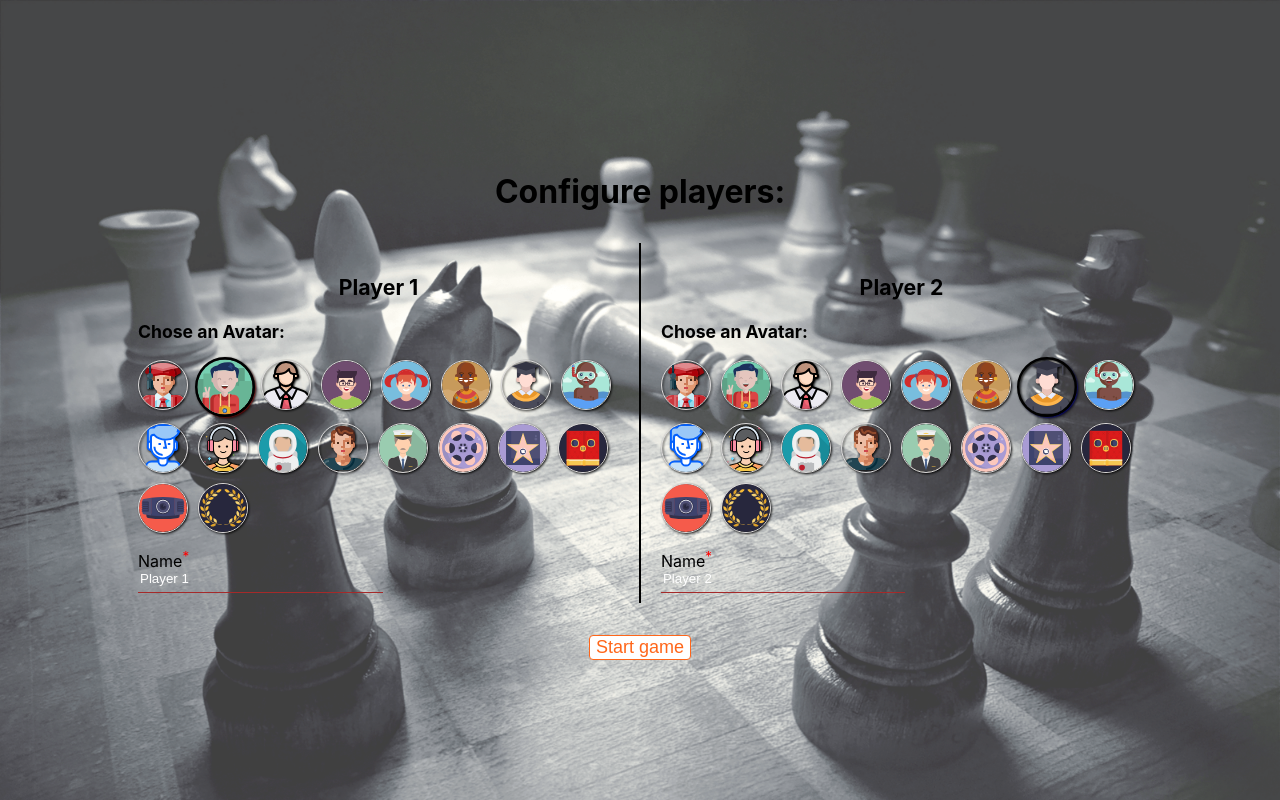
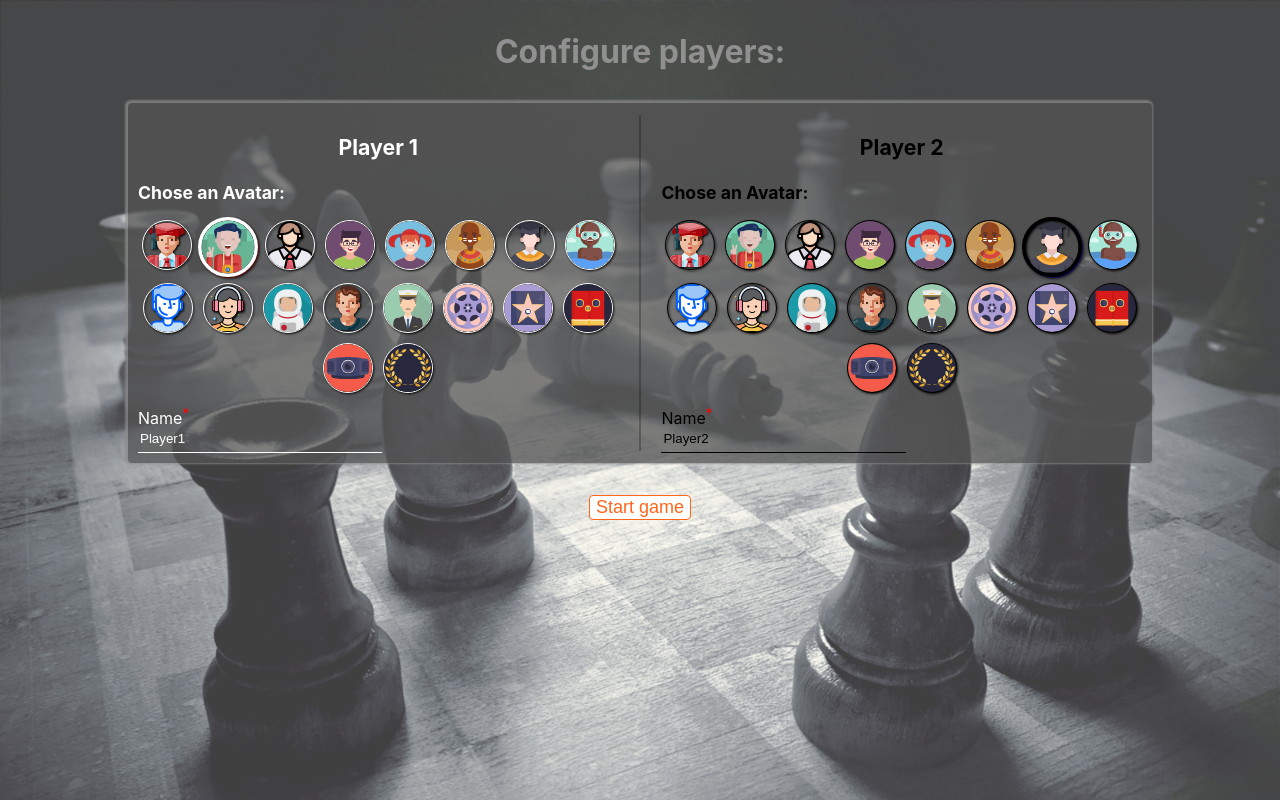
Before and after one commit to red-shadow18/react_chess_arena, a React (Create React App) app: page / in a window 1280 px wide. Built offline with nearby package versions, Linux system fonts and the light colour scheme.

Commit message:
added redux and created chessBoard

```diff
--- a/package.json
+++ b/package.json
@@ -9,7 +9,9 @@
     "@testing-library/user-event": "^13.5.0",
     "react": "^18.2.0",
     "react-dom": "^18.2.0",
+    "react-redux": "^8.1.3",
     "react-scripts": "5.0.1",
+    "redux": "^4.2.1",
     "web-vitals": "^2.1.4"
   },
   "scripts": {
--- a/src/App.js
+++ b/src/App.js
@@ -1,5 +1,6 @@
 import './App.css';
 import ChessBoard from './Components/ChessBoard';
+
 
 function App() {
   return (
--- a/src/Components/Avatar.jsx
+++ b/src/Components/Avatar.jsx
@@ -4,7 +4,7 @@ const IndividualAvatar=styled.img`
     height:50px;
     aspect-ratio: 1;;
     border-radius: 50%;
-    border:1px solid #dddbdb;
+    border:1px solid ${props=>props.borderColor || "#dddbdb"};
     filter:drop-shadow(1px 1px 1px black);
     box-sizing: border-box;
 `
--- a/src/Components/BoardSetup.jsx
+++ b/src/Components/BoardSetup.jsx
@@ -1,4 +1,4 @@
-import React,{useState} from "react";
+import React from "react";
 import Heading from "./Heading";
 import styled from "@emotion/styled";
 import Avatar1 from "../asset/images/AvatarIcons/1.svg"
@@ -24,10 +24,89 @@ import IndividualAvatar from "./Avatar";
 import TextField from "./InputField";
 import Button from "./Button";
 
+import { useDispatch, useSelector } from "react-redux";
+import { changeGameState, changePlayer1AvatarId, changePlayer1Name, changePlayer2AvatarId, changePlayer2Name } from "../redux/action";
+
 const allAvatars=[Avatar1,Avatar2, Avatar3,Avatar4,Avatar5,Avatar6,Avatar7,Avatar8,Avatar9,Avatar10,Avatar11,Avatar12,Avatar13,Avatar14,Avatar15,Avatar16,Avatar17,Avatar18]
+
+
+const BoardSetup=()=>{
+
+    const dispatch=useDispatch()
+
+
+    const player1Name=useSelector(state=>state.player1Name)
+    const player1AvatarId=useSelector(state=>state.player1AvatarId)
+    const player2Name=useSelector(state=>state.player2Name)
+    const player2AvatarId=useSelector(state=>state.player2AvatarId)
+
+    const handleStartGame =()=>{
+       dispatch(changeGameState("gamePlay"))
+    }
+
+    const checkStartButtonState = ()=>{
+        let disabled=true
+        if(player1Name && player1AvatarId && player2Name && player2AvatarId){
+            return false
+        }
+        return disabled
+    }
+
+    const handleAvatarSelection=(e)=>{
+        const {id}= e.target
+        const {sectionid}=e.target.closest("div").dataset
+        if(sectionid==="player1"){
+            dispatch(changePlayer1AvatarId(id))
+        }else if(sectionid==="player2"){
+            dispatch(changePlayer2AvatarId(id))
+        }
+    }
+
+    const handlePlayerNameChange=(value,id)=>{
+        if(id==="player1"){
+            dispatch(changePlayer1Name(value))
+        }else if(id==="player2"){
+            dispatch(changePlayer2Name(value))
+        }
+    }
+
+    return (
+        <BoardSetupContainer>
+        <Heading type="h1" textAlign="center" color="#909090">Configure players:</Heading>
+        <div className="playersInfo">
+            <section className="section1" >
+            <Heading type="h3" color="white" textAlign="center">Player 1</Heading>
+            <Heading type="h4" color="white">Chose an Avatar:</Heading>
+            <div className="avatarContainer" data-sectionid="player1" onClick={handleAvatarSelection}>
+                {
+                    allAvatars.map((avatar,index)=><IndividualAvatar borderColor="white" className={player1AvatarId===`avatar-id-player1-${index}`? "chosenAvatarP1" :""} id={`avatar-id-player1-${index}`} src={avatar} key={index}/>)
+                }
+            </div>
+            <TextField borderColor="white" width="50%" className="mt-2rem nameText" onChange={handlePlayerNameChange} value={player1Name} label="Name" playerNumber="player1"/>
+            </section>
+            <section className="verticalLine"></section>
+            <section className="section2" >
+            <Heading type="h3" textAlign="center">Player 2</Heading>
+            <Heading type="h4">Chose an Avatar:</Heading>
+            <div className="avatarContainer" data-sectionid="player2" onClick={handleAvatarSelection}>
+                {
+                    allAvatars.map((avatar,index)=><IndividualAvatar borderColor="black" className={player2AvatarId===`avatar-id-player2-${index}`? "chosenAvatarP2" :""} id={`avatar-id-player2-${index}`} src={avatar} key={index}/>)
+                }
+            </div>
+            <TextField borderColor="black" width="50%" className="mt-2rem nameText" onChange={handlePlayerNameChange} value={player2Name} label="Name" playerNumber="player2"/>
+            </section>
+        </div>
+
+        <Button className="mt-2rem" type="secondary" size="18px" onClick={handleStartGame} disabled={checkStartButtonState()}>Start game</Button>
+
+    </BoardSetupContainer>
+    )
+}
 
 const BoardSetupContainer=styled.div`
     width:80%;
+
+
 
     .mt-1rem {
         margin-top:1rem;
@@ -39,19 +118,47 @@ const BoardSetupContainer=styled.div`
         width:100%;
         display:flex;
         gap:10px;
+        position: relative;
+
+    &:before{
+    box-sizing: border-box;
+    border-radius: 4px;
+    box-shadow: -1px -1px 2px 2px #8b8b8b;
+    content: "";
+    width: 100%;
+    height: 100%;
+    background: #545454;
+    position: absolute;
+    z-index: -2;
+    opacity: .75;
+    top: 0;
+    left: 0;
+    padding: 10px;
+}
     }
-    .section1, .section2{
+    .section1{
         width:50%;
         padding: 10px;
+        color:white !important;
+    }
+    .section2{
+        width:50%;
+        padding: 10px;
+        color:black !important;
     }
     .verticalLine{
-        width:2px;
-        background-color:black;
+        opacity: 0.25;
+        width: 3px;
+        background-color: black;
+        margin: 12px 0;
+        outline: none;
+        border: none;
     }
     .avatarContainer{
         display:flex;
         flex-wrap: wrap;
         gap:10px;
+        justify-content: center;
     }
 
     img{
@@ -65,7 +172,7 @@ const BoardSetupContainer=styled.div`
     .chosenAvatarP1 {
         margin:1.5px;
         transform:scale(1.2);
-        border: 2px solid black;
+        border: 3px solid white;
         animation:glow 1s infinite alternate;
     }
     @keyframes glow {
@@ -79,7 +186,7 @@ const BoardSetupContainer=styled.div`
     .chosenAvatarP2 {
         margin:1.5px;
         transform:scale(1.2);
-        border: 2px solid black;
+        border: 3px solid black;
         animation:glow2 1s infinite alternate;
     }
 
@@ -93,82 +200,9 @@ const BoardSetupContainer=styled.div`
 
     .nameText{
         input {
-            color:white;
+            color:inherit;
         }
     }
 `
 
-const initialPlayersDetails={
-    player1:{
-        name:"Player 1",
-        avatarId:"avatar-id-player1-1"
-    },
-    player2:{
-        name:"Player 2",
-        avatarId:"avatar-id-player2-6"
-    }
-}
-const BoardSetup=()=>{
-
-    const handleStartGame =()=>{
-        //set
-        console.log("heyyya")
-    }
-
-    const checkStartButtonState = ()=>{
-        let disabled=true
-        const {player1, player2}=playersDetails
-        if(player1.name && player2.name && player1.avatarId && player2.avatarId){
-            return false
-        }
-
-
-        return disabled
-    }
-
-    const handleAvatarSelection=(e)=>{
-        const {id}= e.target
-        const {sectionid}=e.target.closest("div").dataset
-        setPlayerDetails((prev)=>({...prev,[sectionid]:{...prev[sectionid],avatarId:id}}))
-    }
-
-    const handlePlayerNameChange=(value,id)=>{
-        setPlayerDetails((prev)=>({...prev,[id]:{...prev[id],name:value}}))
-    }
-
-    const [playersDetails, setPlayerDetails]=useState({...initialPlayersDetails})
-
-    return (
-        <BoardSetupContainer>
-        <Heading type="h1" textAlign="center">Configure players:</Heading>
-        <div className="playersInfo">
-            <section className="section1" >
-            <Heading type="h3" textAlign="center">Player 1</Heading>
-            <Heading type="h4">Chose an Avatar:</Heading>
-            <div className="avatarContainer" data-sectionid="player1" onClick={handleAvatarSelection}>
-                {
-                    allAvatars.map((avatar,index)=><IndividualAvatar className={playersDetails.player1.avatarId===`avatar-id-player1-${index}`? "chosenAvatarP1" :""} id={`avatar-id-player1-${index}`} isChosen src={avatar} key={index}/>)
-                }
-            </div>
-            <TextField width="50%" className="mt-2rem nameText" onChange={handlePlayerNameChange} value={playersDetails.player1.name} label="Name" playerNumber="player1"/>
-            </section>
-            <section className="verticalLine"></section>
-            <section className="section2" >
-            <Heading type="h3" textAlign="center">Player 2</Heading>
-            <Heading type="h4">Chose an Avatar:</Heading>
-            <div className="avatarContainer" data-sectionid="player2" onClick={handleAvatarSelection}>
-                {
-                    allAvatars.map((avatar,index)=><IndividualAvatar className={playersDetails.player2.avatarId===`avatar-id-player2-${index}`? "chosenAvatarP2" :""} id={`avatar-id-player2-${index}`} src={avatar} key={index}/>)
-                }
-            </div>
-            <TextField width="50%" className="mt-2rem nameText" onChange={handlePlayerNameChange} value={playersDetails.player2.name} label="Name" playerNumber="player2"/>
-            </section>
-        </div>
-
-        <Button className="mt-2rem" type="secondary" size="18px" onClick={handleStartGame} disabled={checkStartButtonState()}>Start game</Button>
-
-    </BoardSetupContainer>
-    )
-}
-
 export default BoardSetup;
--- a/src/Components/ChessBoard.jsx
+++ b/src/Components/ChessBoard.jsx
@@ -1,12 +1,14 @@
-import React,{useState} from "react";
+import React from "react";
 import BoardSetup from "./BoardSetup";
+import GamePlay from "./GamePlay";
 import styled from "@emotion/styled";
 import BoardSetupBackground from "../asset/images/Background/BoardSetupBg.png";
+import {useSelector } from "react-redux";
 
-const ChessboardWrapper=styled.div`
+const ChessGameWrapper=styled.div`
 display:flex;
 justify-content:center;
-align-items:center;
+align-items:flex-start;
 height:100vh;
 
 &:before{
@@ -19,7 +21,6 @@ height:100vh;
     position:absolute;
     z-index:-2;
     opacity:.75;
-
 }
 
 
@@ -30,22 +31,23 @@ height:100vh;
 // const tokenTypes=[1,2,3]
 
 const ChessBoard=()=>{
-    const [currentState, setCurrentState]=useState("gameSetup")
+    const currentGameState=useSelector(state=>state.currentGameState)
 
     const states={
-        "gameSetup":<BoardSetup currentState={currentState}/>,
-        "gamePlay":"",
+        "gameSetup":<BoardSetup/>,
+        "gamePlay":<GamePlay/>,
         "gameReport":""
     }
 
 
+
     return (
-        <ChessboardWrapper>
+        <ChessGameWrapper>
             {
-                states[currentState]
+                states[currentGameState]
             }
 
-        </ChessboardWrapper>
+        </ChessGameWrapper>
     )
 }
 
--- /dev/null
+++ b/src/Components/GamePlay.jsx
@@ -0,0 +1,74 @@
+import React from "react";
+import styled from "@emotion/styled";
+
+
+const allChessSquares=[]
+//const horizontalAxis=["A","B","C","D","E","F","G","H"]
+const horizontalAxis=[1,2,3,4,5,6,7,8]
+const verticalAxis=[8,7,6,5,4,3,2,1]
+const chessSquaresCreater=()=>{
+    for (let i of horizontalAxis){
+        for (let j of verticalAxis){
+            allChessSquares.push([i,j])
+        }
+    }
+}
+
+chessSquaresCreater()
+
+const squareColorFinder=(x,y)=>{
+    if((x+y)%2===0){
+        return "blackBackground"
+    }else {
+        return "whiteBackground"
+    }
+
+}
+
+
+const GamePlay=()=>{
+    return (
+        <ChessBoardWrapper>
+            <div className="squareBoard">
+                {
+                    allChessSquares.map((square, index)=><div key={index} className={`individualSquare ${squareColorFinder(square[0], square[1])}`}></div>)
+                }
+            </div>
+        </ChessBoardWrapper>
+    )
+}
+
+const ChessBoardWrapper=styled.div`
+    display:flex;
+    justify-content: center;
+    align-items:center;
+    height:100vh;
+    width:100%;
+    box-sizing:border-box;
+
+    .squareBoard {
+        height:80vh;
+        width:80vh;
+        border:0.5px solid red;
+        display:flex;
+        flex-wrap: wrap;
+    }
+
+    .individualSquare {
+        box-sizing:border-box;
+        border:0.5px solid red;
+        width:${100/8}%;
+        height:${100/8}%;
+    }
+
+    .whiteBackground {
+        background-color: #ffffff;
+    }
+
+    .blackBackground {
+        background-color: #000000;
+    }
+`
+
+
+export default GamePlay
--- a/src/Components/Heading.jsx
+++ b/src/Components/Heading.jsx
@@ -28,7 +28,7 @@ const Heading=styled.p`
 
 font-size: ${props=>props.type ? headingStyleMap[props.type]["fontSize"] : "1rem"};
 font-weight: bold;
-color: ${props=>props.color ? headingStyleMap[props.color] : "black"};
+color: ${props=>props.color ? props.color : "black"};
 text-align: ${props=> props.textAlign || "left"};
 `
 
--- a/src/Components/InputField.jsx
+++ b/src/Components/InputField.jsx
@@ -10,12 +10,12 @@ const TextFieldWrapper=styled.div`
         height:25px;
         width:100%;
         border:none;
-        border-bottom: 1px solid brown;
+        border-bottom: 1px solid  ${props=>props?.borderColor||"brown"};
         background: transparent;
         outline:none;
 
         &:focus~label, &:valid~label{
-            bottom:22px
+            bottom:25px
         }
     }
     .label {
@@ -32,14 +32,14 @@ const TextFieldWrapper=styled.div`
 
 `
 
-export default function TextField({value="",label="", onChange, playerNumber, className, width}){
+export default function TextField({value="",label="", onChange, playerNumber, className, width, borderColor}){
 
     const handleInputValueChange=(e)=>{
         const {value,id}=e.target
         onChange(value,id)
     }
 return (
-    <TextFieldWrapper width={width} className={className}>
+    <TextFieldWrapper width={width} className={className} borderColor={borderColor}>
         <input className="inputField" value={value} onChange={handleInputValueChange} id={playerNumber} required/>
         <label className="label">{label}<sup>*</sup></label>
     </TextFieldWrapper>
--- a/src/index.js
+++ b/src/index.js
@@ -3,11 +3,15 @@ import ReactDOM from 'react-dom/client';
 import './index.css';
 import App from './App';
 import reportWebVitals from './reportWebVitals';
+import { Provider } from 'react-redux';
+import {store} from "./redux/store"
 
 const root = ReactDOM.createRoot(document.getElementById('root'));
 root.render(
   <React.StrictMode>
+    <Provider store={store}>
     <App />
+    </Provider>
   </React.StrictMode>
 );
 
--- /dev/null
+++ b/src/redux/action.js
@@ -0,0 +1,12 @@
+export const CHANGETGAMESTATE ="CHANGETGAMESTATE";
+export const CHANGEPLAYER1NAME="CHANGEPLAYER1NAME";
+export const CHANGEPLAYER1AVATARID="CHANGEPLAYER1AVATARID";
+export const CHANGEPLAYER2NAME="CHANGEPLAYER2NAME"
+export const CHANGEPLAYER2AVATARID="CHANGEPLAYER2AVATARID"
+
+
+export const changeGameState=(value)=>({type:CHANGETGAMESTATE, payload:value})
+export const changePlayer1Name=(value)=>({type:CHANGEPLAYER1NAME, payload:value})
+export const changePlayer1AvatarId=(value)=>({type:CHANGEPLAYER1AVATARID,payload:value})
+export const changePlayer2Name=(value)=>({type:CHANGEPLAYER2NAME, payload:value})
+export const changePlayer2AvatarId=(value)=>({type:CHANGEPLAYER2AVATARID,payload:value})
--- /dev/null
+++ b/src/redux/reducer.js
@@ -0,0 +1,15 @@
+export const reducer=(state,action)=>{
+    if (action.type==="CHANGETGAMESTATE"){
+        return {...state, currentGameState:action.payload}
+    }else if (action.type==="CHANGEPLAYER1NAME"){
+        return {...state, player1Name:action.payload}
+    }else if (action.type==="CHANGEPLAYER1AVATARID"){
+        return {...state, player1AvatarId:action.payload}
+    }else if (action.type==="CHANGEPLAYER2NAME"){
+        return {...state, player2Name:action.payload}
+    }else if (action.type==="CHANGEPLAYER2AVATARID"){
+        return {...state, player2AvatarId:action.payload}
+    }
+
+    return state;
+}
--- /dev/null
+++ b/src/redux/store.js
@@ -0,0 +1,13 @@
+import {legacy_createStore as createStore} from 'redux'
+import {reducer} from "./reducer"
+const enhancer= window.__REDUX_DEVTOOLS_EXTENSION && window.__REDUX_DEVTOOLS_EXTENSION__();
+
+const initialState={
+    currentGameState:"gameSetup",
+    player1Name:"Player1",
+    player1AvatarId:"avatar-id-player1-1",
+    player2Name:"Player2",
+    player2AvatarId:"avatar-id-player2-6"
+}
+
+export const store = createStore(reducer,initialState,enhancer)
```
Also changed, not shown: 1 other file (tests, documents, lock files or other folders).
